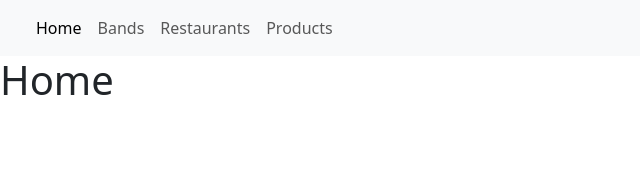
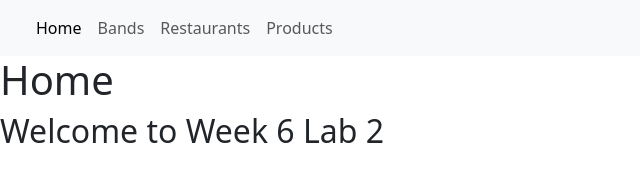
Before and after one commit to woodville2/Week-6-practice-lab-2-task-1, a plain HTML site: page index.html in a window 1280 px wide. Shown: the whole page, without its empty margins (0-640 px from the left). Drawn offline with nearby package versions, Linux system fonts and the light colour scheme.

Commit message:
added h2 to home page

```diff
--- a/index.html
+++ b/index.html
@@ -48,6 +48,7 @@
     </nav>
 
     <h1>Home</h1>
+    <h2> Welcome to Week 6 Lab 2</h2>
     <script
       src="https://cdn.jsdelivr.net/npm/bootstrap@5.3.3/dist/js/bootstrap.bundle.min.js"
       integrity="sha384-YvpcrYf0tY3lHB60NNkmXc5s9fDVZLESaAA55NDzOxhy9GkcIdslK1eN7N6jIeHz"
```
